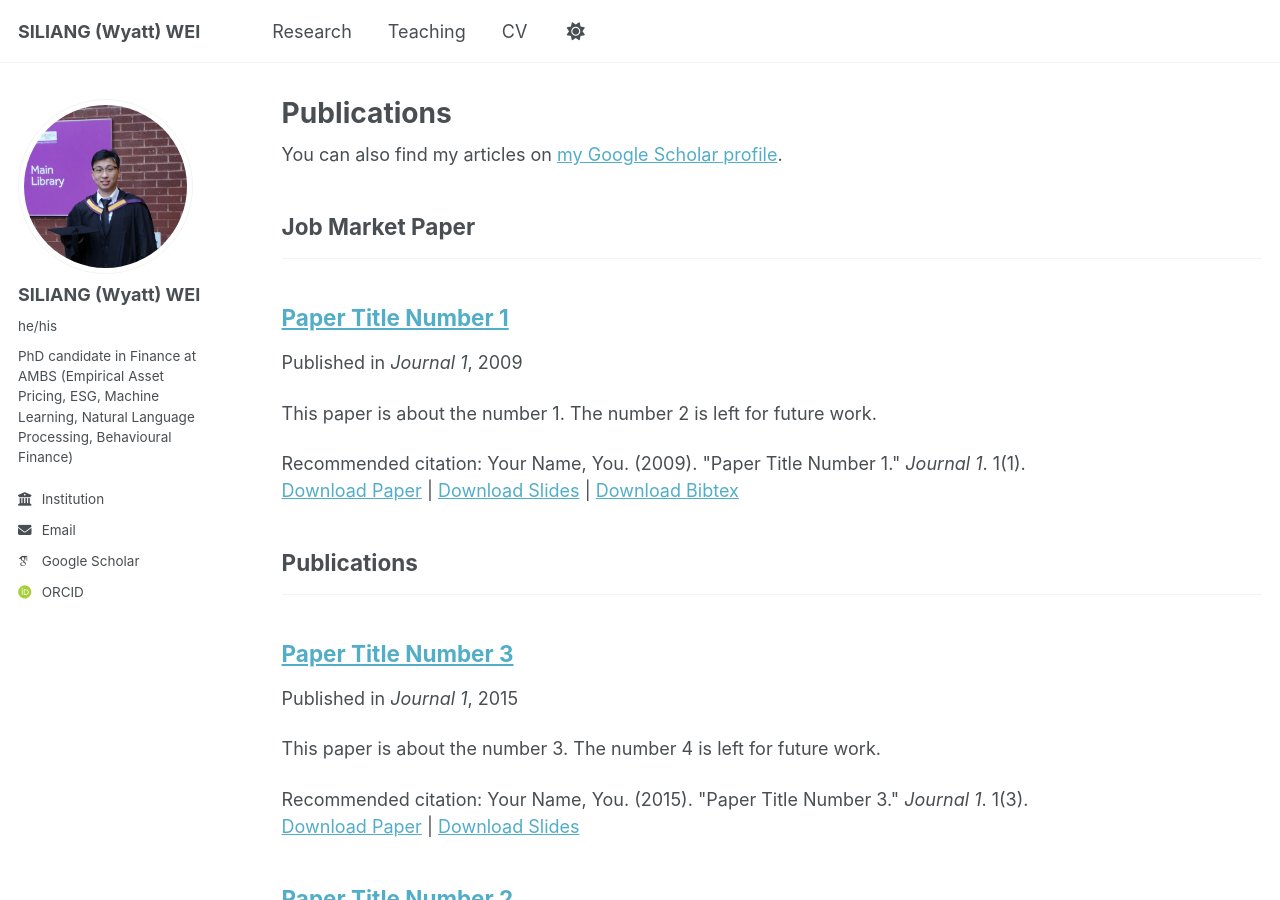
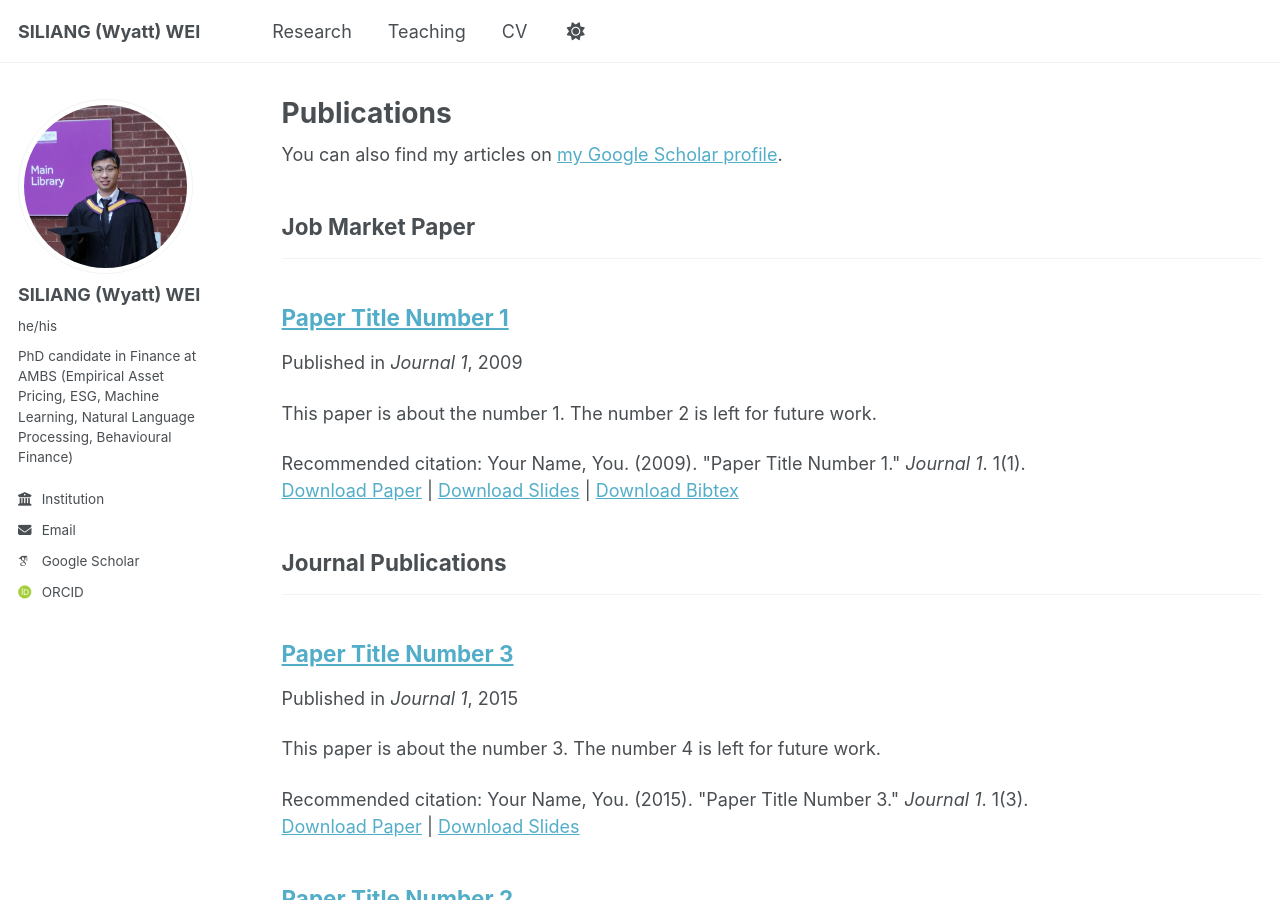
Before and after one commit to wyattswei/wyattswei.github.io, a Jekyll site: the page built from _pages/publications.html, in a window 1280 px wide and 900 px high. Built offline with Jekyll 4.4.1, drawn with Linux system fonts in a browser that asks for light colours; some web fonts are replaced.

Commit message:
Change publication_category in _config.yml

```diff
--- a/_config.yml
+++ b/_config.yml
@@ -79,8 +79,8 @@ author:
 publication_category:
   jmp:
     title: 'Job Market Paper'
-  publications:
-    title: 'Publications'
+  journals:
+    title: 'Journal Publications'
   workingpapers:
     title: 'Working Papers'
   workinprogress:
```
Also changed, not shown: _publications/2010-10-01-paper-title-number-2.md (+1 -1 lines), _publications/2015-10-01-paper-title-number-3.md (+1 -1 lines).
